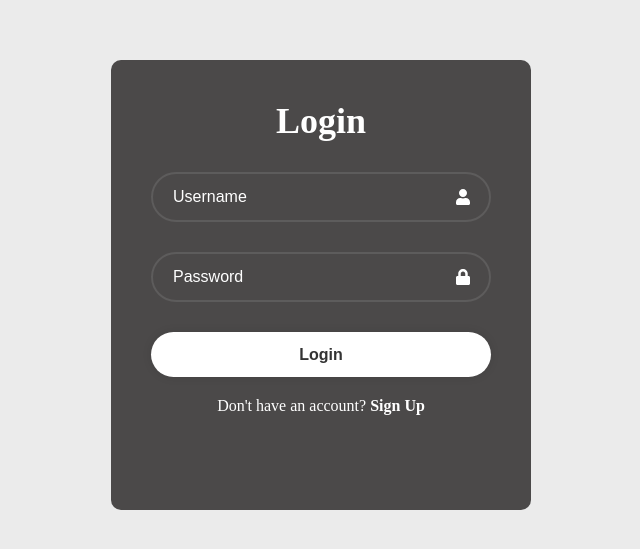
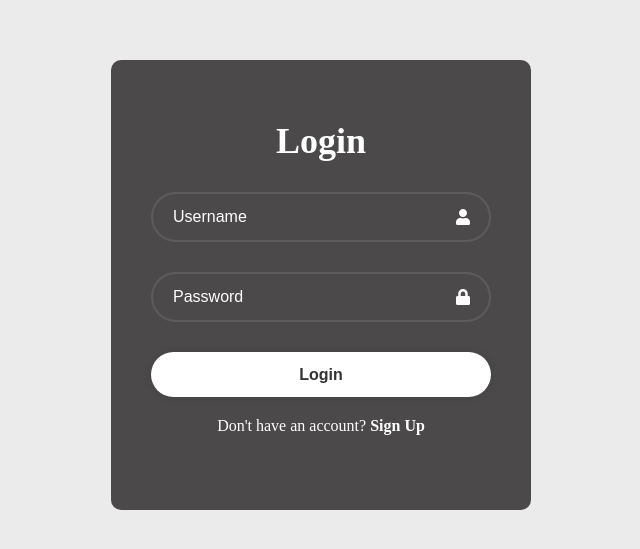
Before and after one commit to AmrMahmoud28/CPIT405-GroupProject, a React (Vite) app: page /login in a window 1280 px wide. Shown: the part 115-664 px from the top of the page, without its empty margins (319-959 px from the left). Built offline with nearby package versions, Linux system fonts and the light colour scheme.

Commit message:
added register form and styled it

```diff
--- a/src/app.css
+++ b/src/app.css
@@ -30,11 +30,40 @@ input:-webkit-autofill:active {
     /* Temporary color */
     border-radius: 10px;
     color: white;
+    display: flex;
+    align-items: center;
+    overflow: hidden;
+    transition: height 0.2s ease;
+}
+
+.formCard.active{
+    height: 520px;
 }
 
 .formCard .form-box {
     width: 100%;
     padding: 40px;
+}
+
+.formCard .form-box.login{
+    transition: translate 0.18s ease;
+    translate: 0;
+}
+
+.formCard.active .form-box.login{
+    transition: none;
+    translate: -400px;
+}
+
+.formCard .form-box.register{
+    position: absolute;
+    transition: none;
+    translate: 400px;
+}
+
+.formCard.active .form-box.register{
+    transition: translate 0.18s ease;
+    translate: 0;
 }
 
 .formCard .form-box h1 {
--- a/src/components/LoginForm.jsx
+++ b/src/components/LoginForm.jsx
@@ -2,9 +2,9 @@ import React from "react";
 import InputBox from "./InputBox";
 import { FaUser, FaLock } from "react-icons/fa";
 
-const LoginForm = () => {
+const LoginForm = ({handleLinkClick}) => {
   return (
-    <div className="form-box">
+    <div className="form-box login">
       <form action="">
         <h1>Login</h1>
         <InputBox
@@ -24,7 +24,7 @@ const LoginForm = () => {
         <button type="submit">Login</button>
 
         <div className="register-link">
-          <p>Don't have an account? <span>Sign Up</span></p>
+          <p>Don't have an account? <span onClick={handleLinkClick}>Sign Up</span></p>
         </div>
       </form>
     </div>
--- /dev/null
+++ b/src/components/RegisterForm.jsx
@@ -0,0 +1,40 @@
+import React from 'react'
+import InputBox from "./InputBox";
+import { FaUser, FaLock, FaEnvelope } from "react-icons/fa";
+
+const RegisterForm = ({handleLinkClick}) => {
+  return (
+    <div className="form-box register">
+      <form action="">
+        <h1>Sign Up</h1>
+        <InputBox
+          placeholder={"Username"}
+          type={"text"}
+          isRequired={true}
+          Icon={FaUser}
+        />
+        <InputBox
+          placeholder={"Email"}
+          type={"email"}
+          isRequired={true}
+          Icon={FaEnvelope}
+        />
+        <InputBox
+          placeholder={"Password"}
+          type={"password"}
+          isRequired={true}
+          Icon={FaLock}
+          minLength={8}
+        />
+
+        <button type="submit">Sign Up</button>
+
+        <div className="register-link">
+          <p>Already have an account? <span onClick={handleLinkClick}>Login</span></p>
+        </div>
+      </form>
+    </div>
+  )
+}
+
+export default RegisterForm
--- a/src/pages/Login.jsx
+++ b/src/pages/Login.jsx
@@ -1,11 +1,23 @@
-import React from "react";
+import React, { useState } from "react";
 import LoginForm from "../components/LoginForm";
+import RegisterForm from "../components/RegisterForm";
 
 const Login = () => {
+  const [action, setAction] = useState("");
+
+  const handleRegisterLinkClick = () => {
+    setAction(" active");
+  };
+
+  const handleLoginLinkClick = () => {
+    setAction("");
+  };
+
   return (
     <div className="loginContainer">
-      <div className="formCard">
-        <LoginForm />
+      <div className={`formCard${action}`}>
+        <LoginForm handleLinkClick={handleRegisterLinkClick} />
+        <RegisterForm handleLinkClick={handleLoginLinkClick} />
       </div>
     </div>
   );
```
